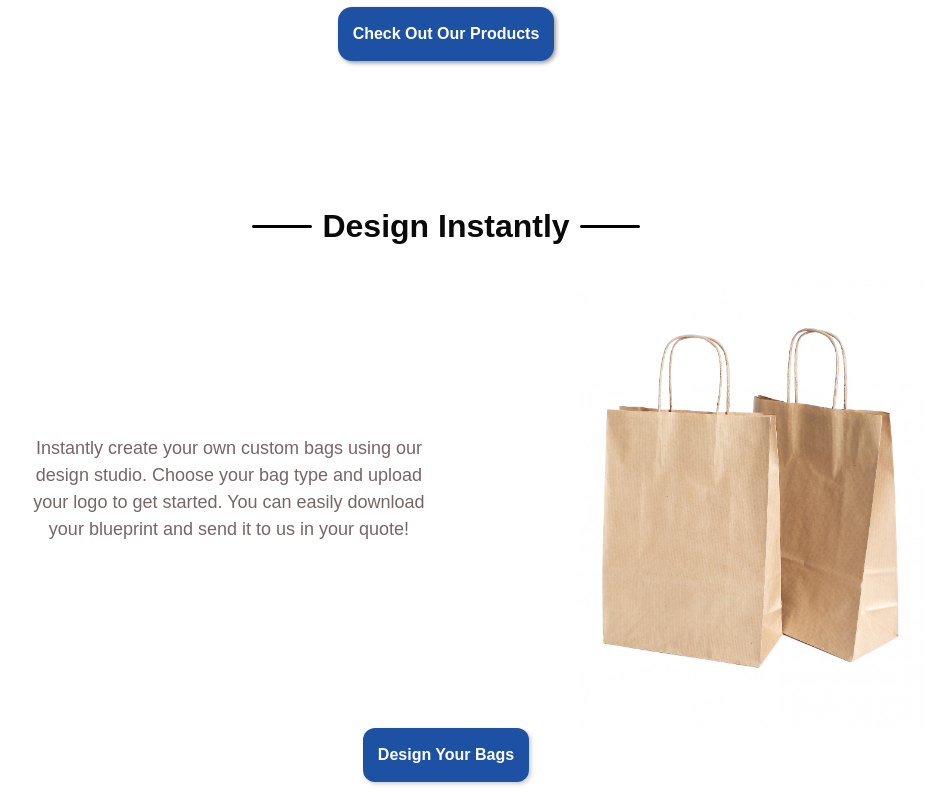
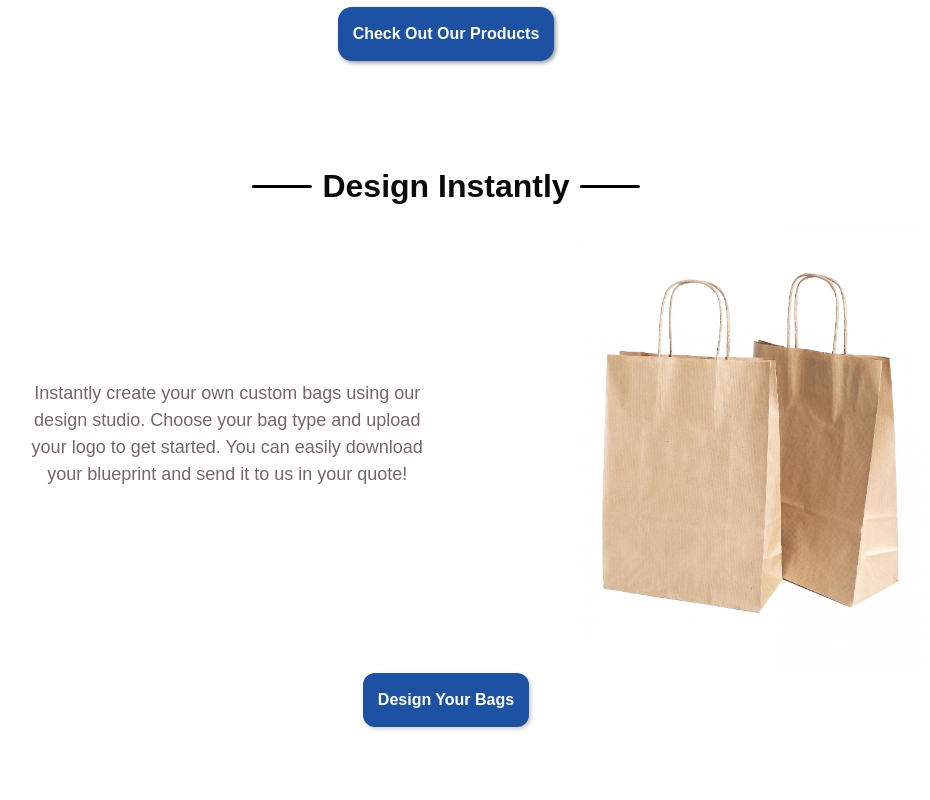
Before and after one commit to paul-ngyn/TKN-Paperbags, a Next.js app: page / in a window 1280 px wide. Shown: the part 840-1640 px from the top of the page, without its empty margins (194-1124 px from the left). Built offline with nearby package versions, Linux system fonts and the light colour scheme.

Commit message:
homepage design

```diff
--- a/app/globals.css
+++ b/app/globals.css
@@ -58,7 +58,7 @@ html, body {
 .section-title2 {
   display: flex;
   text-align: center;
-  margin: 30px 0;
+  margin: 15px 0;
   justify-content: center; /* Center horizontally */
   align-items: center; /* Center vertically */
 }
@@ -82,7 +82,7 @@ html, body {
   border: 0;
   height: 1px;
   background: white; /*set to white for now as we are using title headers */
-  margin: 45px 0;
+  margin: 35px 0;
   width: 100%;
 }
 
@@ -282,7 +282,7 @@ html, body {
 }
 
 .design-instantly {
-  padding: 20px;
+  padding: 15px;
   border-radius: 10px;
 }
 
```
